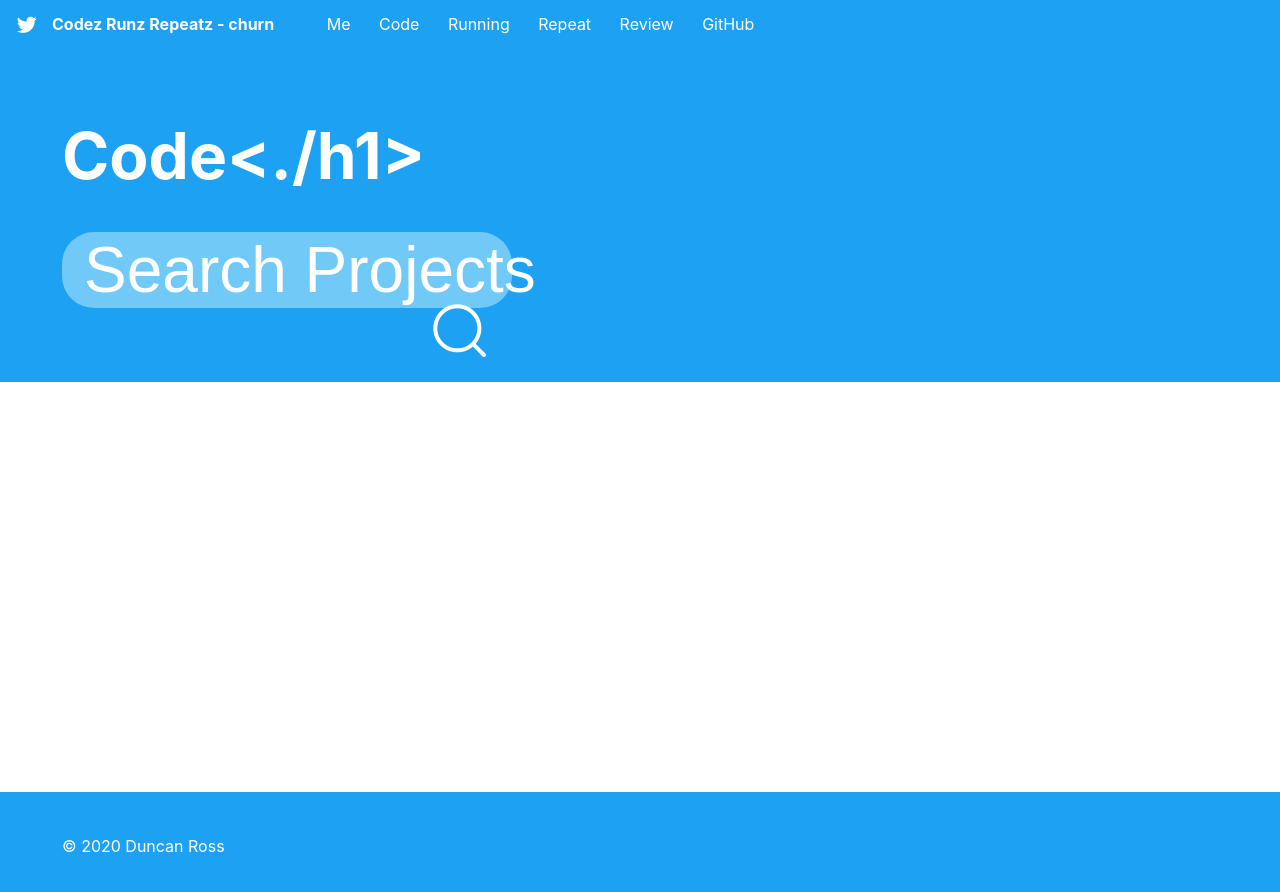
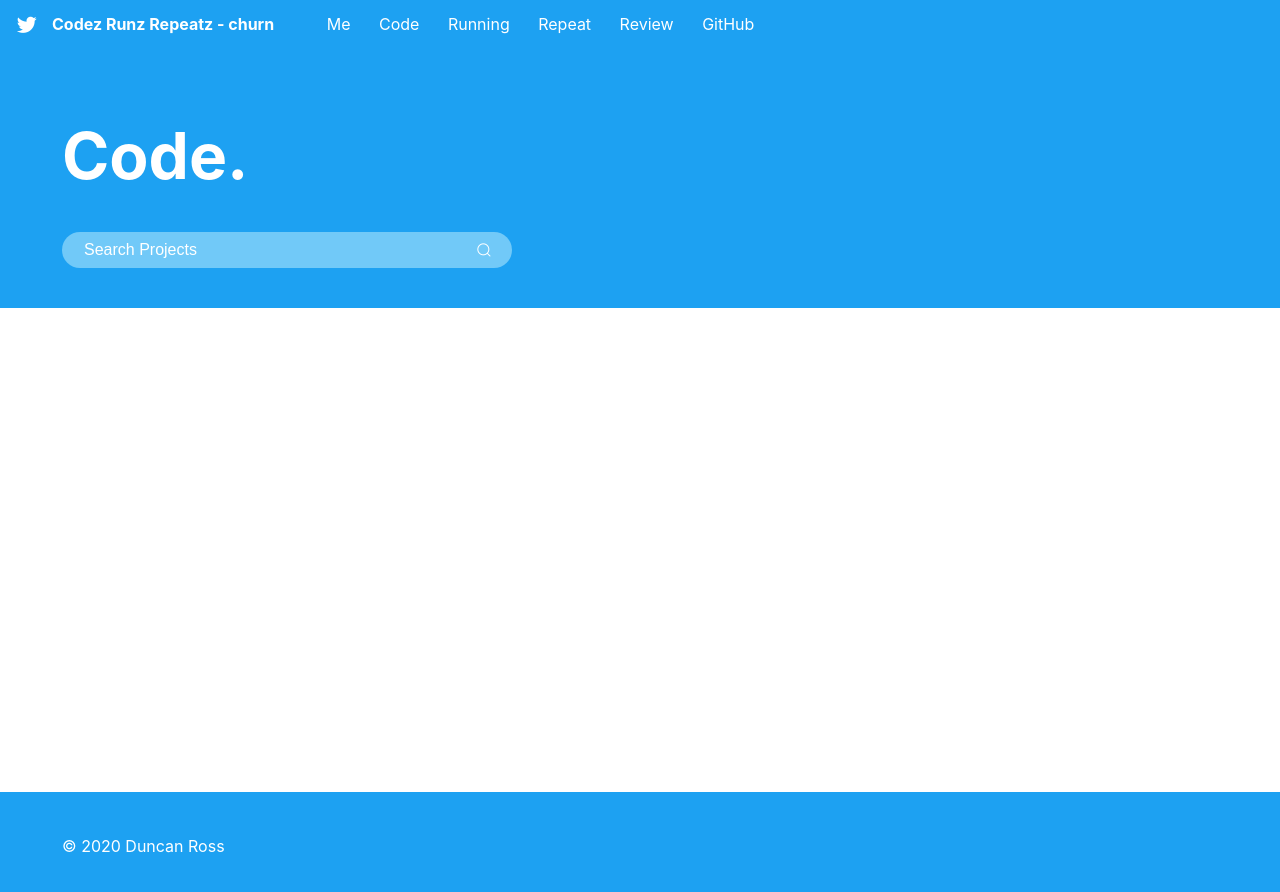
Before and after one commit to codez-runz-repeatz/codez-runz-repeatz.github.io, a Jekyll site: the page built from code.html, in a window 1280 px wide. Shown: the top 892 px of the page. Built offline with Jekyll 4.4.1, drawn with Linux system fonts in a browser that asks for light colours; some web fonts are replaced; comment, search, counter and statistics services are not loaded.

Commit message:
add json

```diff
--- a/code.html
+++ b/code.html
@@ -13,7 +13,7 @@ custom_js: projects.js
 <div class="header simple-header">
     <div class="Grid container">
         <div id="header-text" class="Grid-cell">
-            <h1 class="large-title">Code<./h1>
+            <h1 class="large-title">Code.</h1>
             <div class="search-bar">
                 <input class="search-box" type="text" name="search" placeholder="Search Projects" autocomplete="off" />
                 <span class="Icon Icon--search"></span>
@@ -33,7 +33,7 @@ custom_js: projects.js
 <script type="text/javascript">
     let allProjects = [];
     {% for item in site.data.github %}
-            name: "{{ item.full_name }}",
+            name: "{{ item[1]["full_name"] }}",
             nameWithOwner: "{{ item[1]["nameWithOwner"] }}",
             description: `{{ item[1]["descriptionHTML"] }}`,
             color: "{{ item[1]["primaryLanguage"]["color"] }}",
```
